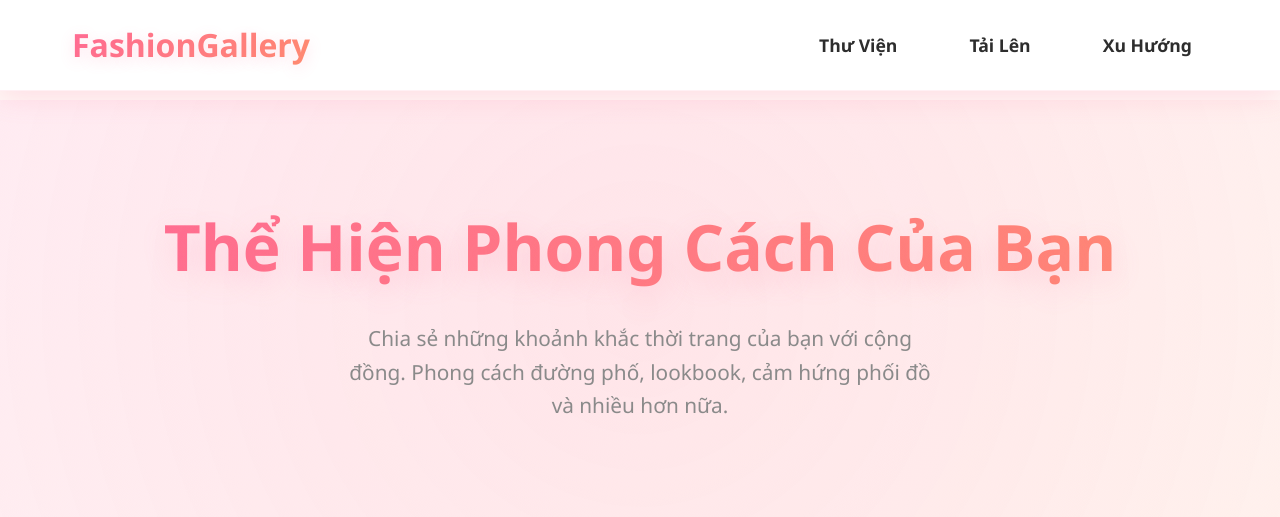
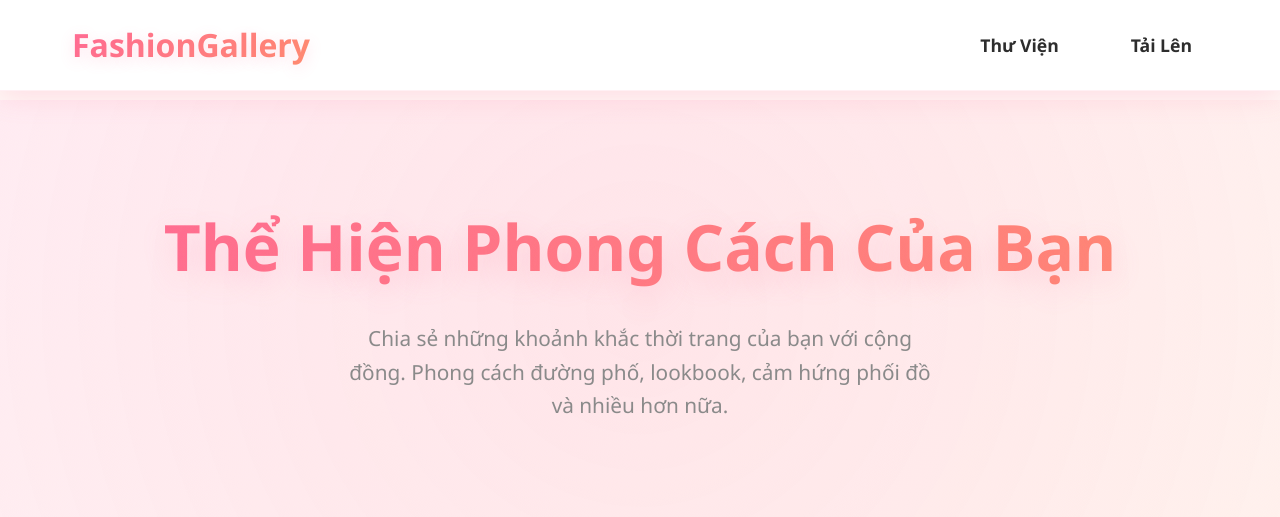
Before and after one commit to yenle2409/PHP_KT2, a PHP site: page / in a window 1280 px wide. Shown: the top 517 px of the page. Run offline with PHP 8.4, Linux system fonts and the light colour scheme; data that the repository does not hold is empty; some libraries are stand-ins or nearby versions.

Commit message:
Update index.php

```diff
--- a/index.php
+++ b/index.php
@@ -99,7 +99,6 @@ if ($_SERVER["REQUEST_METHOD"] == "POST" && isset($_FILES["image"])) {
             <nav class="nav-links">
                 <a href="#gallery">Thư Viện</a>
                 <a href="#upload">Tải Lên</a>
-                <a href="#trending">Xu Hướng</a>
             </nav>
         </div>
     </header>
```
